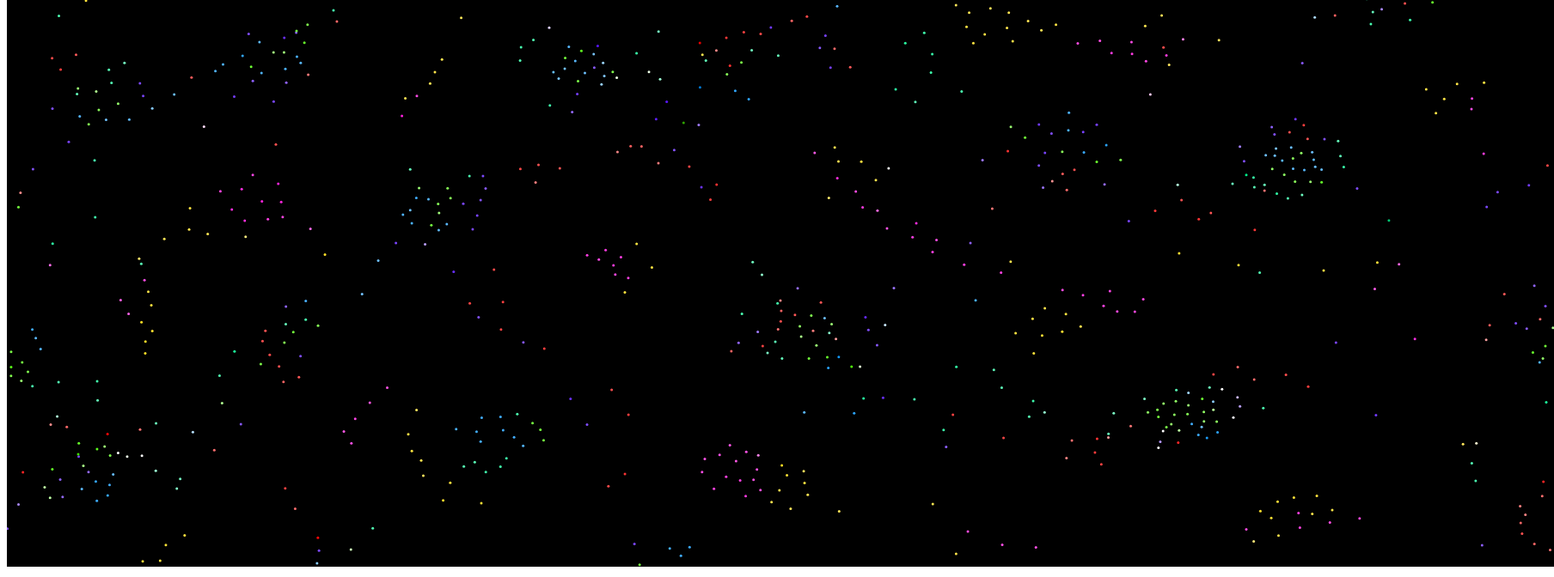
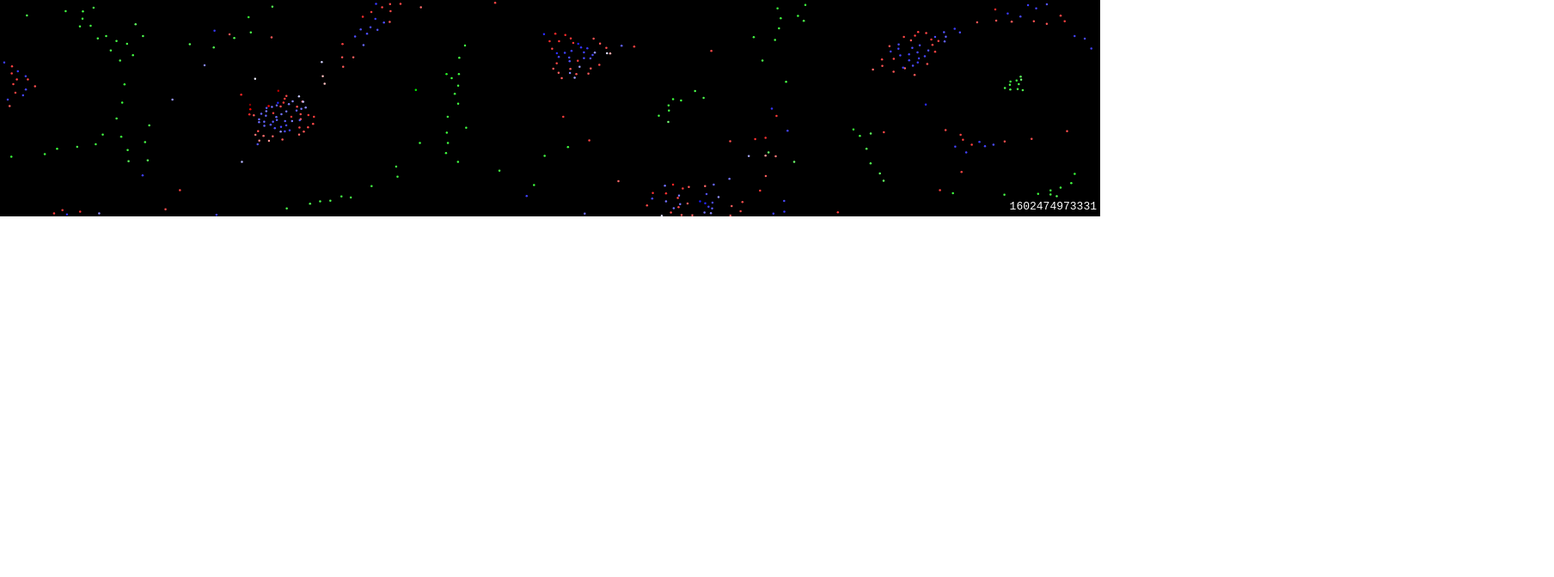
Before and after one commit to loganwishartcraig/particle-life-demo, a website built with Vite: page index.html in a window 1280 px wide. Shown: the part 548-1220 px from the top of the page at 86% size, 1808 px wide, since content can reach past the window. After the commit the page ends 800 px from the top, so only its background shows below. Built offline with nearby package versions, Linux system fonts and the light colour scheme; animation ran at ten frames a second.

Commit message:
Add seed and scale with screen size

```diff
--- a/index.html
+++ b/index.html
@@ -8,6 +8,11 @@
   </head>
   <body>
     <canvas id="canvas" height="1200" width="1800"></canvas>
+    <button id="seed-btn"></button>
+    <dialog id="settings-dialog">
+      <button autofocus>Close</button>
+      <p>this modal</p>
+    </dialog>
     <script type="module" src="/src/main.ts"></script>
   </body>
 </html>
--- a/src/main.ts
+++ b/src/main.ts
@@ -1,7 +1,23 @@
 import "./style.css";
 
+// Source: https://stackoverflow.com/questions/521295/seeding-the-random-number-generator-in-javascript
+function splitmix32(a: number) {
+  return function () {
+    a |= 0;
+    a = (a + 0x9e3779b9) | 0;
+    let t = a ^ (a >>> 16);
+    t = Math.imul(t, 0x21f0aaad);
+    t = t ^ (t >>> 15);
+    t = Math.imul(t, 0x735a2d97);
+    return ((t = t ^ (t >>> 15)) >>> 0) / 4294967296;
+  };
+}
+
+let currentSeed = Math.round(Date.now() * Math.random());
+
 // Source: https://www.youtube.com/watch?v=scvuli-zcRc
-function main() {
+function main(usedSeed: number) {
+  let rng = splitmix32(usedSeed);
   console.log("source: https://www.youtube.com/watch?v=scvuli-zcRc");
   const canvas = document.getElementById("canvas") as HTMLCanvasElement | null;
   if (!canvas) {
@@ -19,13 +35,13 @@ function main() {
   const dt = 0.02;
   const fractionHalfLife = 0.04;
   const rMax = 0.1;
-  const m = Math.floor(7 * Math.random()) + 2;
+  const m = Math.floor(7 * rng()) + 2;
   const matrix = Array.from({ length: m }, () =>
-    Array.from({ length: m }, () => Math.random() * 2 - 1),
+    Array.from({ length: m }, () => rng() * 2 - 1),
   );
 
   const frictionFactor = Math.pow(0.5, dt / fractionHalfLife);
-  const forceFactor = 5;
+  const forceFactor = 2;
 
   const colors = new Int32Array(n);
   const posX = new Float32Array(n);
@@ -43,9 +59,9 @@ function main() {
   const binAdjustment = 1e-10;
 
   for (let i = 0; i < n; i++) {
-    colors[i] = Math.floor(Math.random() * m);
-    posX[i] = Math.random();
-    posY[i] = Math.random();
+    colors[i] = Math.floor(rng() * m);
+    posX[i] = rng();
+    posY[i] = rng();
     velX[i] = 0;
     velY[i] = 0;
     accX[i] = 0;
@@ -155,15 +171,60 @@ function main() {
       ctx!.beginPath();
       const screenX = posX[i] * canvas!.width;
       const screenY = posY[i] * canvas!.height;
-      ctx!.arc(screenX, screenY, 1.5, 0, 2 * Math.PI);
+      ctx!.arc(screenX, screenY, 1.25, 0, 2 * Math.PI);
       ctx!.fillStyle = `hsl(${(360 / m) * colors[i]}, 100%, ${lightness(i)}%)`;
       ctx!.fill();
     }
 
-    requestAnimationFrame(draw);
+    if (usedSeed === currentSeed) {
+      requestAnimationFrame(draw);
+    } else {
+      main(currentSeed);
+    }
   }
 
   requestAnimationFrame(draw);
 }
 
-main();
+function handleResize() {
+  const canvas = document.getElementById("canvas") as HTMLCanvasElement | null;
+  if (!canvas) {
+    console.error("No canvas found");
+    return;
+  }
+
+  const ctx = canvas.getContext("2d");
+  if (!ctx) {
+    console.error("Unable to get ctx");
+    return;
+  }
+
+  ctx.canvas.width = window.innerWidth;
+  ctx.canvas.height = window.innerHeight;
+}
+
+function debounce<Fn extends (...args: any[]) => any>(fn: Fn, wait: number) {
+  let timerId: ReturnType<typeof setTimeout>;
+
+  return function debounced(...args: Parameters<Fn>) {
+    clearTimeout(timerId);
+    timerId = setTimeout(() => {
+      fn(...args);
+    }, wait);
+  };
+}
+
+window.addEventListener("resize", debounce(handleResize, 100));
+
+const seedBtn = document.getElementById("seed-btn");
+
+if (seedBtn) {
+  seedBtn.innerText = currentSeed.toString();
+  seedBtn.addEventListener("click", ({ target }) => {
+    currentSeed = Math.round(Date.now() * Math.random());
+    (target as HTMLButtonElement).innerText = currentSeed.toString();
+  });
+}
+
+handleResize();
+main(currentSeed);
--- a/src/style.css
+++ b/src/style.css
@@ -1,4 +1,43 @@
+body,
+html {
+  margin: 0;
+  padding: 0;
+  position: relative;
+}
+
 canvas {
-  /* height: 800px; */
-  /* width: 800px; */
+  display: block;
 }
+
+button {
+  border: none;
+  margin: 0;
+  padding: 0;
+  width: auto;
+  overflow: visible;
+
+  background: transparent;
+
+  /* inherit font & color from ancestor */
+  color: inherit;
+  font: inherit;
+
+  /* Normalize `line-height`. Cannot be changed from `normal` in Firefox 4+. */
+  line-height: normal;
+
+  /* Corrects font smoothing for webkit */
+  -webkit-font-smoothing: inherit;
+  -moz-osx-font-smoothing: inherit;
+
+  /* Corrects inability to style clickable `input` types in iOS */
+  -webkit-appearance: none;
+}
+
+#seed-btn {
+  position: absolute;
+  bottom: 4px;
+  right: 4px;
+
+  color: white;
+  font-family: monospace;
+}
```
